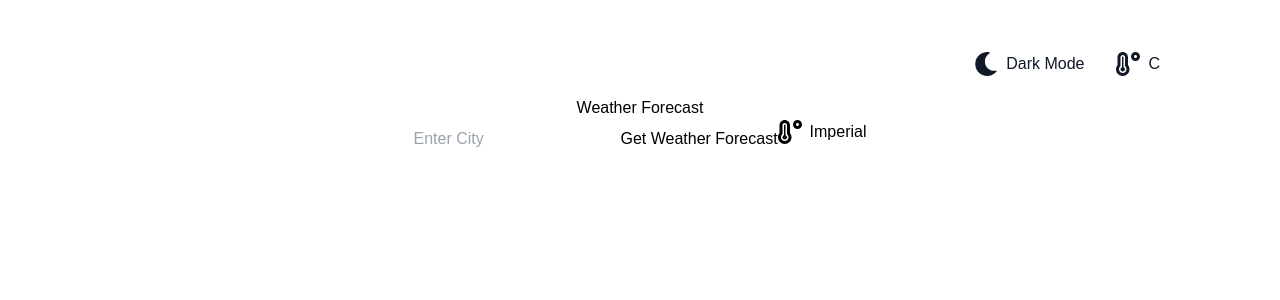
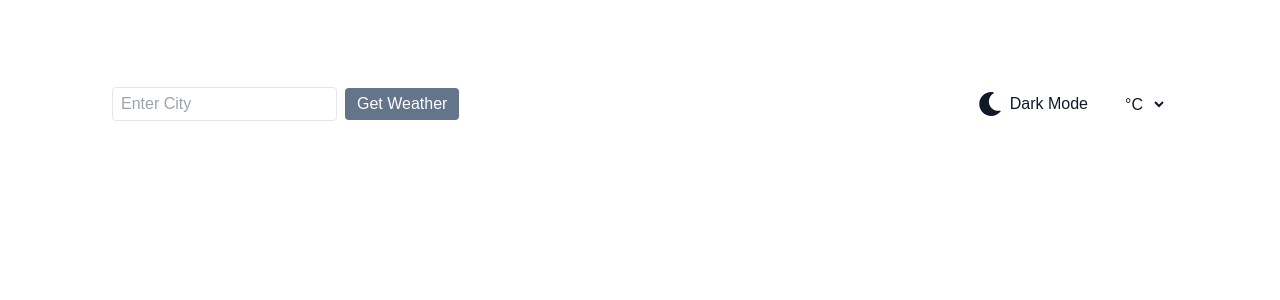
Before and after one commit to VickyHowe/Weather_App_React, a React (Vite) app: page / in a window 1280 px wide. Shown: the top 300 px of the page. Built offline with nearby package versions, Linux system fonts and the light colour scheme.

Commit message:
formatted nav bar, current forecast working

```diff
--- a/src/App.jsx
+++ b/src/App.jsx
@@ -1,28 +1,34 @@
 import React, { useState, useEffect } from "react";
-import ForecastCard from "./components/ForecastCard"
 import DailyForecast from "./components/DailyForecast";
-import WeatherForm from "./components/WeatherForm";
 import WeatherDisplay from "./components/WeatherDisplay";
 import useWeather from "./hooks/useWeather";
 import { groupByDay } from "./utils/groupByDay";
 import Nav from "./components/Nav";
+import ForecastCard from "./components/ForecastCard"; // Import ForecastCard
 
 function App() {
   const API_KEY = import.meta.env.VITE_WEATHER_API_KEY;
   const [cityname, setCityname] = useState("");
-  const [metric, setMetric] = useState(true);
+  const [metric, setMetric] = useState("metric");
   const [darkMode, setDarkMode] = useState(false);
   const { weatherData, forecastData, loading, error, fetchWeatherAndForecast } = useWeather(API_KEY);
 
   const toggleUnits = () => {
-    setMetric((prevMetric) => !prevMetric);
+    setMetric((prevMetric) => (prevMetric === "metric" ? "imperial" : "metric")); // Toggle between metric and imperial
   };
 
-  // useEffect(() => {
-  //   if (cityname) {
-  //     fetchWeatherAndForecast(cityname, metric ? "metric" : "imperial");
-  //   }
-  // }, [metric]);
+  useEffect(() => {
+    if (cityname) {
+      fetchWeatherAndForecast(cityname, metric ? "metric" : "imperial");
+    }
+  }, [metric]); // Ensure cityname is included in the dependencies
+
+    // Log the temperature whenever weatherData changes
+    useEffect(() => {
+      if (weatherData) {
+        console.log("Current Temperature:", weatherData.main.temp);
+      }
+    }, [weatherData]);
 
   const toggleTheme = () => {
     setDarkMode((prevMode) => !prevMode);
@@ -32,34 +38,41 @@ function App() {
     document.body.className = darkMode ? "dark-mode" : "light-mode";
   }, [darkMode]);
 
-  const dailyForecast = forecastData ? groupByDay(forecastData) : {};
+  // Group daily forecast data
+  const dailyForecast = forecastData && forecastData.daily ? groupByDay(forecastData.daily) : [];
 
   return (
-    <div className={`h-screen ${darkMode ? "dark-mode" : "light-mode"}`}>
+    <div className={`h-screen ${darkMode ? "dark-mode" : "light-mode"} pt-10`}>
       <Nav
         cityname={cityname}
+        setCityname={setCityname}
+        fetchWeatherAndForecast={fetchWeatherAndForecast}
         currentTemperature={weatherData ? weatherData.main.temp : null}
         weatherCondition={weatherData ? weatherData.weather[0].description : "Loading..."}
         toggleTheme={toggleTheme}
-        toggleUnits={toggleUnits}
         metric={metric}
         darkMode={darkMode}
-      />
-
-      {cityname && <h1>{cityname}</h1>}
-      <h1>Weather Forecast</h1>
-      <WeatherForm
-        cityname={cityname}
-        setCityname={setCityname}
-        fetchWeatherAndForecast={fetchWeatherAndForecast}
-        loading={loading}
-        metric={metric}
+        setMetric={setMetric}
         toggleUnits={toggleUnits}
       />
       {error && <h5 id="error">{error}</h5>}
-      {weatherData && <WeatherDisplay weatherData={weatherData} metric={metric} />}
-      {Object.keys(dailyForecast).length > 0 && (
-        <DailyForecast dailyData={dailyForecast} />
+      {loading ? (
+        <h5>Loading...</h5> // Display loading message
+      ) : (
+        <>
+          {weatherData && <WeatherDisplay weatherData={weatherData} metric={metric} />}
+
+          {/* Display 5-day forecast */}
+          <div className="flex justify-around flex-wrap">
+            {dailyForecast.map((dayData, index) => (
+              <ForecastCard key={index} dailyData={dayData} />
+            ))}
+          </div>
+
+          {Object.keys(dailyForecast).length > 0 && (
+            <DailyForecast dailyData={dailyForecast} />
+          )}
+        </>
       )}
     </div>
   );
--- a/src/components/ForecastCard.jsx
+++ b/src/components/ForecastCard.jsx
@@ -1,7 +1,11 @@
 import React from "react";
 import { formatToLocalTime, iconUrlFromCode } from "../utils/utils";
+const ForecastCard = ({ dailyData }) => {
+  console.log(dailyData); // Log the data to see its structure
+  if (!dailyData || !dailyData.temp || !dailyData.weather || dailyData.weather.length === 0) {
+    return null; // or return a placeholder component
+  }
 
-const ForecastCard = ({ dailyData }) => {
   const { dt, temp, weather } = dailyData;
 
   return (
--- a/src/components/Nav.jsx
+++ b/src/components/Nav.jsx
@@ -1,8 +1,7 @@
 import React from "react";
 import { Link } from "react-scroll";
-import { WiCloudy, WiRain, WiSnow, WiDaySunny } from 'react-icons/wi';
+import { WiCloudy, WiRain, WiSnow, WiDaySunny, WiRainMix, WiThunderstorm, WiFog } from 'react-icons/wi';
 import { FaMoon, FaSun } from 'react-icons/fa';
-import { FaTemperatureHigh, FaTemperatureLow } from 'react-icons/fa';
 
 const NavLink = ({ to, children }) => (
   <Link spy={true} smooth={true} to={to}>
@@ -12,36 +11,116 @@ const NavLink = ({ to, children }) => (
   </Link>
 );
 
-const Nav = ({ cityname, currentTemperature, weatherCondition, toggleTheme, toggleUnits, metric, darkMode }) => {
+const Nav = ({
+  cityname,
+  setCityname,
+  fetchWeatherAndForecast,
+  loading,
+  currentTemperature,
+  weatherCondition,
+  toggleTheme,
+  metric,
+  darkMode,
+  setMetric
+}) => {
+
+  const handleGetWeather = (e) => {
+    e.preventDefault();
+    fetchWeatherAndForecast(cityname, metric ? "metric" : "imperial");
+  };
+
   const getWeatherIcon = (condition) => {
-    switch (condition) {
-      case "Clouds":
-        return <WiCloudy size={30} />;
-      case "Rain":
-        return <WiRain size={30} />;
-      case "Snow":
-        return <WiSnow size={30} />;
-      case "Clear":
-        return <WiDaySunny size={30} />;
+    console.log("Weather Condition:", condition);
+    const normalizedCondition = condition ? condition.toLowerCase() : "";
+
+    let icon;
+    let description;
+
+    switch (normalizedCondition) {
+      case "clear sky":
+        icon = <WiDaySunny size={50} />;
+        description = "Clear Sky";
+        break;
+      case "few clouds":
+        icon = <WiCloudy size={50} />;
+        description = "Few Clouds";
+        break;
+      case "overcast clouds":
+        icon = <WiCloudy size={50} />;
+        description = "Overcast Clouds";
+        break;
+      case "drizzle":
+        icon = <WiRainMix size={50} />;
+        description = "Drizzle";
+        break;
+      case "rain":
+      case "light rain":
+      case "moderate rain":
+      case "heavy rain":
+        icon = <WiRain size={50} />;
+        description = "Rainy";
+        break;
+      case "shower rain":
+        icon = <WiRain size={50} />;
+        description = "Shower Rain";
+        break;
+      case "thunderstorm":
+        icon = <WiThunderstorm size={50} />;
+        description = "Thunderstorm";
+        break;
+      case "light snow":
+      case "snow":
+        icon = <WiSnow size={50} />;
+        description = "Snow";
+        break;
+      case "mist":
+      case "fog":
+      case "haze":
+        icon = <WiFog size={50} />;
+        description = "Mist/Fog";
+        break;
       default:
-        return <WiCloudy size={30} />;
+        icon = <WiCloudy size={50} />;
+        description = "Unknown Weather Condition";
+        break;
     }
+
+    return (
+      <div className="flex flex-col items-center">
+        {icon}
+        <span className="text-sm">{description}</span>
+      </div>
+    );
   };
 
   return (
-    <nav className={`h-16 flex justify-between items-center z-50 lg:py-5 px-20 py-4 ${darkMode ? "bg-gray-900 text-white" : "bg-white text-gray-900"}`}>
+    <nav className={`h-16 flex justify-between items-center z-50 lg:py-5 px-20 py-4 pb-6 ${darkMode ? "bg-gray-900 text-white" : "bg-white text-gray-900"}`}>
       <div className="flex items-center flex-1">
-        <span className="text-3xl font-bold flex items-center">
+        {/* City Search Bar */}
+        <form onSubmit={handleGetWeather} className="flex items-center">
+        <input
+          type="text"
+          value={cityname}
+          onChange={(e) => setCityname(e.target.value)}
+          placeholder="Enter City"
+          className="border rounded px-2 py-1 mr-2"
+          disabled={loading} // Disable input when loading
+        />
+          <button type="submit" disabled={loading} className="bg-slate-500 text-white rounded px-3 py-1">
+            {loading ? "Loading..." : "Get Weather"}
+          </button>
+        </form>
+
+        {/* City Name and Weather Info */}
         {cityname && (
-            <span className="flex items-center">
-              <span className="mr-2">{cityname}</span>
+          <span className="text-3xl font-bold flex items-center ml-4">
+            <span className="mr-2">{cityname}</span >
             {getWeatherIcon(weatherCondition)}
             <span className="ml-2">
               {currentTemperature !== null ? `${currentTemperature}°${metric ? 'C' : 'F'}` : "Loading..."}
             </span>
           </span>
         )}
-        </span>
       </div>
 
       <div className="flex items-center space-x-4">
@@ -56,16 +135,15 @@ const Nav = ({ cityname, currentTemperature, weatherCondition, toggleTheme, togg
           </div>
         </button>
 
-        {/* Units Toggle Button */}
-        <button
-          onClick={toggleUnits}
+        {/* Units Dropdown Selector */}
+        <select
+          value={metric ? 'C' : 'F'}
+          onChange={(e) => setMetric(e.target.value === 'C')}
           className="bg-transparent border border-white rounded px-2 py-1 hover:bg-white hover:text-black transition"
         >
-          <div className="flex items-center">
-            {metric ? <FaTemperatureHigh size={24} /> : <FaTemperatureLow size={24} />}
-            <span className="ml-2">{metric ? "C" : "F"}</span>
-          </div>
-        </button>
+          <option value="C"> °C</option>
+          <option value="F">°F</option>
+        </select>
       </div>
     </nav>
   );
--- a/src/components/WeatherDisplay.jsx
+++ b/src/components/WeatherDisplay.jsx
@@ -5,7 +5,7 @@ const WeatherDisplay = ({ weatherData, metric }) => {
     <>
       <h2>Current Weather</h2>
       <p>
-        Temperature: {weatherData.main.temp}°{metric ? "C" : "F"}
+        Temperature: {weatherData.main.temp}°{metric === 'metric' ? 'C' : 'F'}
       </p>
       <p>Weather: {weatherData.weather[0].description}</p>
       <p>Humidity: {weatherData.main.humidity}%</p>
--- a/src/components/WeatherForm.jsx
+++ /dev/null
@@ -1,31 +0,0 @@
-import React from 'react';
-import { FaTemperatureHigh, FaTemperatureLow } from 'react-icons/fa';
-
-const WeatherForm = ({ cityname, setCityname, fetchWeatherAndForecast, loading, metric, toggleUnits }) => {
-  const handleGetWeather = (e) => {
-    e.preventDefault();
-    fetchWeatherAndForecast(cityname, metric ? "metric" : "imperial");
-  };
-
-  return (
-    <div>
-      <input
-        type="text"
-        value={cityname}
-        onChange={(e) => setCityname(e.target.value)}
-        placeholder="Enter City"
-      />
-      <button onClick={handleGetWeather} disabled={loading}>
-        {loading ? "Loading..." : "Get Weather Forecast"}
-      </button>
-      <button onClick={toggleUnits}>
-        <div className="flex items-center">
-          {metric ? <FaTemperatureHigh size={24} /> : <FaTemperatureLow size={24} />}
-          <span className="ml-2">{metric ? "Imperial" : "Metric"}</span>
-        </div>
-      </button>
-    </div>
-  );
-};
-
-export default WeatherForm;
--- a/src/hooks/UseWeather.jsx
+++ b/src/hooks/UseWeather.jsx
@@ -1,60 +1,44 @@
-import { useState } from "react";
-import axios from "axios";
+import { useState } from 'react';
 
 const useWeather = (API_KEY) => {
   const [weatherData, setWeatherData] = useState(null);
   const [forecastData, setForecastData] = useState(null);
   const [loading, setLoading] = useState(false);
-  const [error, setError] = useState("");
+  const [error, setError] = useState(null);
 
   const fetchWeatherAndForecast = async (cityname, units) => {
-    if (!cityname) {
-      setError("Please enter a city name.");
-      return;
-    }
-
-    setLoading(true); // Start loading
+    setLoading(true);
+    setError(null);
 
     try {
-      const weatherData = await fetchWeatherData(cityname, API_KEY, units);
-      const forecastData = await fetchForecastData(cityname, API_KEY, units);
+      // Fetch coordinates using the Geocoding API with units
+      const geoResponse = await fetch(`http://api.openweathermap.org/data/2.5/weather?q=${cityname}&appid=${API_KEY}&units=${units}`);
+      const geoData = await geoResponse.json();
 
-      setWeatherData(weatherData);
+      if (!geoResponse.ok) {
+        throw new Error(geoData.message || 'Failed to fetch coordinates');
+      }
+
+      const { lat, lon } = geoData.coord;
+
+      // Fetch weather data using the coordinates, already includes units
+      const forecastResponse = await fetch(`http://api.openweathermap.org/data/2.5/forecast?lat=${lat}&lon=${lon}&appid=${API_KEY}&units=${units}`);
+      const forecastData = await forecastResponse.json();
+
+      if (!forecastResponse.ok) {
+        throw new Error(forecastData.message || 'Failed to fetch forecast data');
+      }
+
+      setWeatherData(geoData);
       setForecastData(forecastData);
-      setError(""); // Clear error on successful fetch
     } catch (error) {
-      handleFetchError(error);
+      setError(error.message);
     } finally {
-      setLoading(false); // Reset loading state
+      setLoading(false);
     }
   };
 
-  const fetchWeatherData = async (city, apiKey, units) => {
-    const url = `https://api.openweathermap.org/data/2.5/weather?q=${city}&appid=${apiKey}&units=${units}`;
-    const response = await axios.get(url);
-    return response.data;
-  };
-
-  const fetchForecastData = async (city, apiKey, units) => {
-    const url = `https://api.openweathermap.org/data/2.5/forecast?q=${city}&appid=${apiKey}&units=${units}`;
-    const response = await axios.get(url);
-    return response.data.list; // Return the forecast entries directly
-  };
-
-  const handleFetchError = (error) => {
-    console.error(error);
-    setError("Could not fetch weather data. Please check the city name.");
-    setWeatherData(null);
-    setForecastData(null);
-  };
-
-  return {
-    weatherData,
-    forecastData,
-    loading,
-    error,
-    fetchWeatherAndForecast,
-  };
+  return { weatherData, forecastData, loading, error, fetchWeatherAndForecast };
 };
 
 export default useWeather;
--- a/src/index.css
+++ b/src/index.css
@@ -128,6 +128,7 @@ nav {
   transition: background-color 0.3s, color 0.3s; /* Smooth transition for colors */
 }
 
+
 .bg-gray-900 {
   background-color: #1a202c; /* Dark background */
 }
--- a/src/utils/groupByDay.jsx
+++ b/src/utils/groupByDay.jsx
@@ -1,13 +1,16 @@
 export const groupByDay = (forecastData) => {
   const grouped = {};
 
-  forecastData.forEach(item => {
-    const date = new Date(item.dt * 1000).toLocaleDateString(); // Convert timestamp to date string
+  forecastData.forEach((item) => {
+    const date = new Date(item.dt * 1000).toLocaleDateString();
     if (!grouped[date]) {
-      grouped[date] = [];
+      grouped[date] = {
+        dt: item.dt,
+        temp: item.main.temp,
+        weather: item.weather[0].description,
+      };
     }
-    grouped[date].push(item);
   });
 
-  return grouped;
+  return Object.values(grouped).slice(0, 5);
 };
```
Also changed, not shown: src/components/DailyForecast.jsx (+8 -10 lines). Lines whose indentation alone changed are shown as unchanged.
